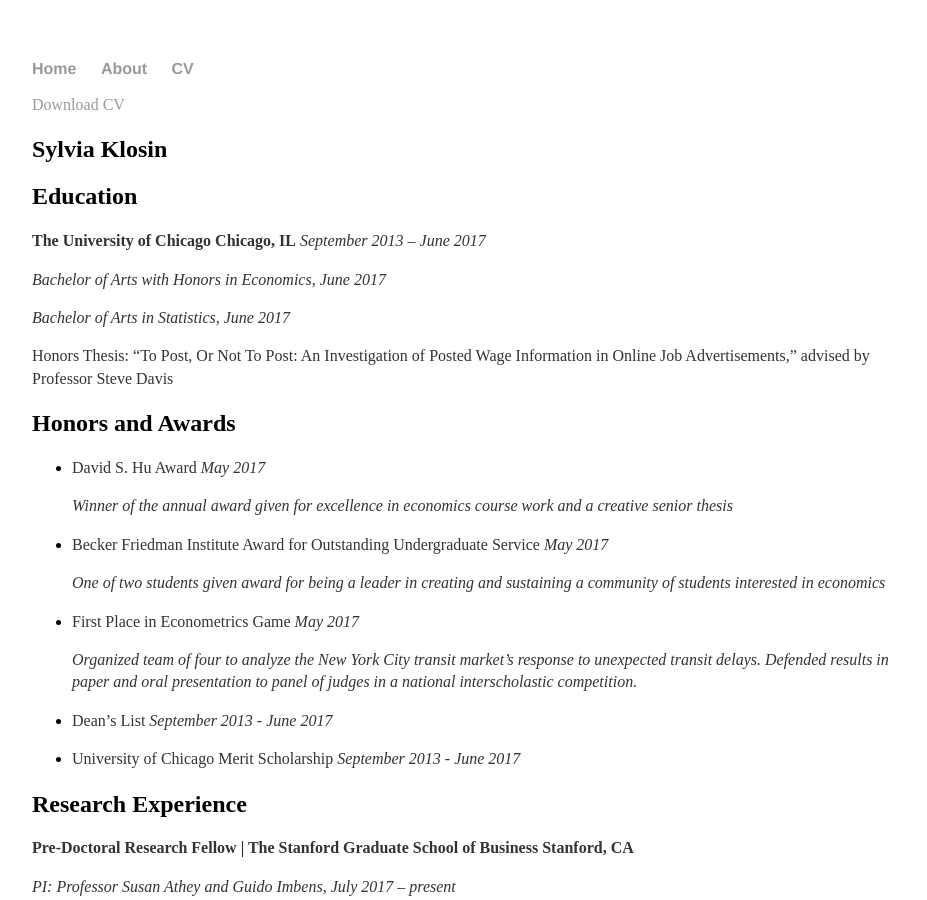
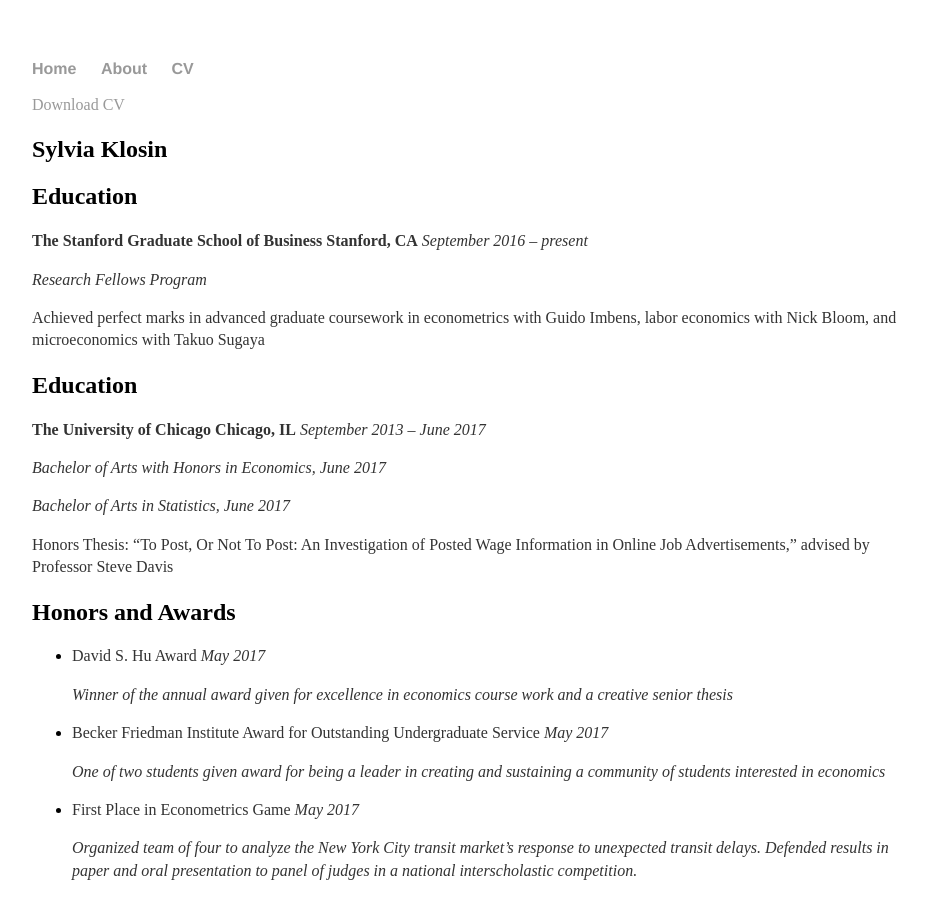
Before and after one commit to lcurrier/lcurrier.github.io, a Jekyll site: the page built from cv/index.md, in a window 1280 px wide and 900 px high. Shown: the whole window, without its empty margins (160-1087 px from the left). Built offline with Jekyll 4.4.1, drawn with Linux system fonts in a browser that asks for light colours.

Commit message:
adding my Stanford education

```diff
--- a/cv/index.md
+++ b/cv/index.md
@@ -5,6 +5,13 @@
 <a href="Klosin_CV_website.pdf" class="download" title="Download CV as PDF">Download CV</a>
 
 ## Sylvia Klosin
+
+## Education
+**The Stanford Graduate School of Business**     **Stanford, CA** *September 2016 -- present*
+
+*Research Fellows Program*
+
+Achieved perfect marks in advanced graduate coursework in econometrics with Guido Imbens, labor economics with Nick Bloom, and microeconomics with Takuo Sugaya
 
 ## Education
 **The University of Chicago**     **Chicago, IL** *September 2013 -- June 2017*
```
